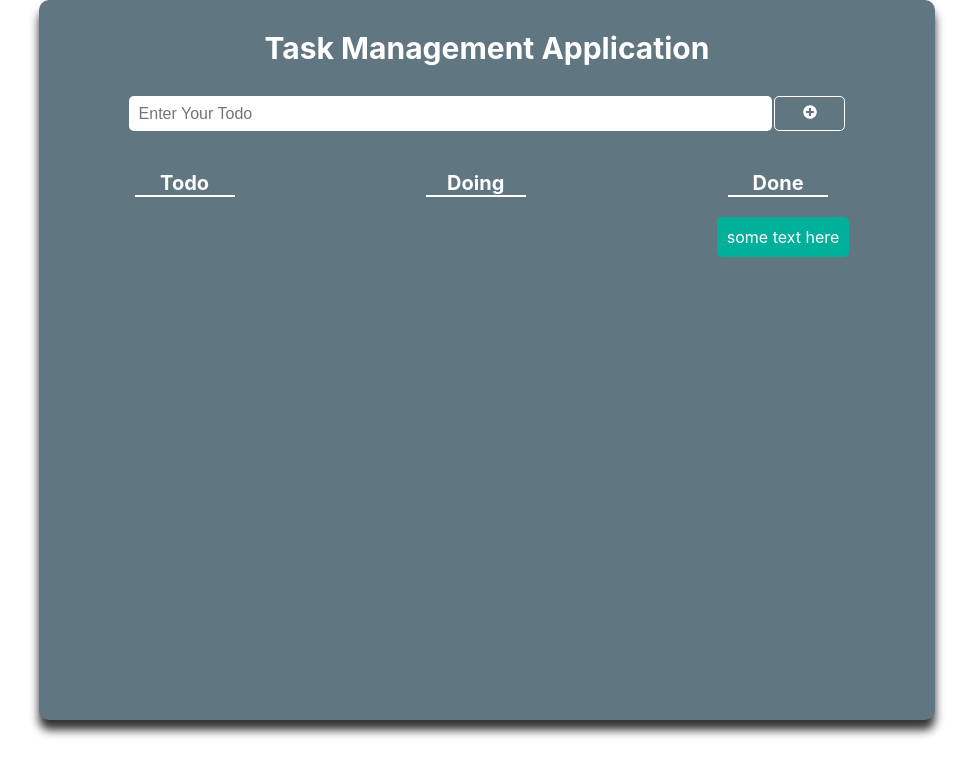
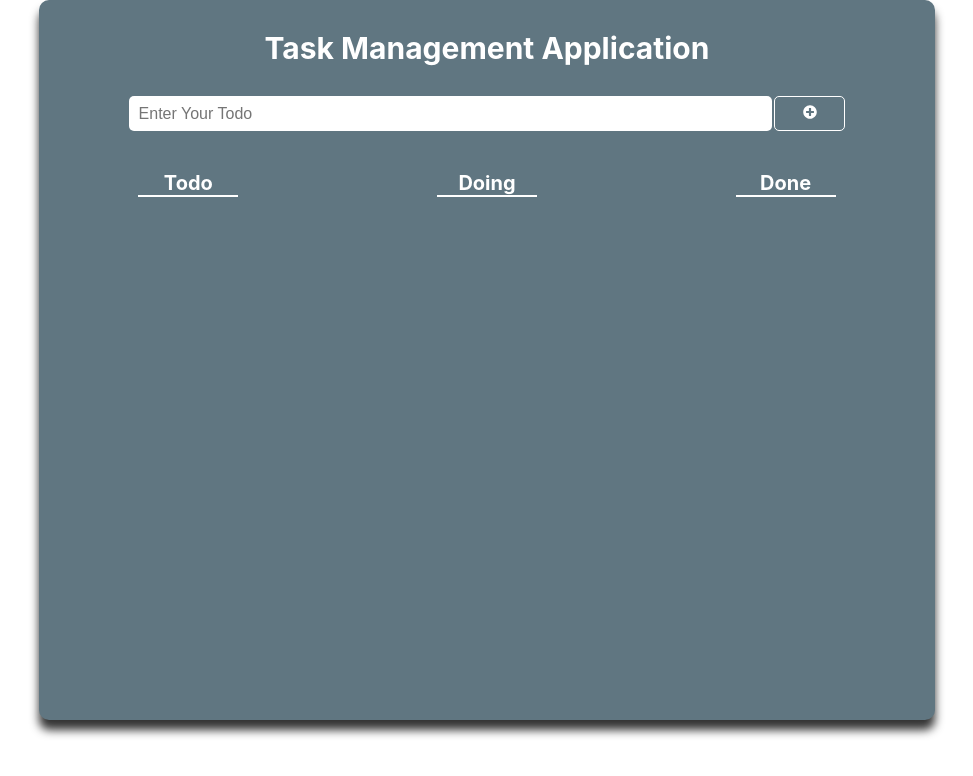
Before and after one commit to badshab454/task-management-application, a React (Vite) app: page / in a window 1280 px wide. Shown: the top 776 px of the page, without its empty margins (153-1126 px from the left). Built offline with nearby package versions, Linux system fonts and the light colour scheme.

Commit message:
filterarray

```diff
--- a/src/App.jsx
+++ b/src/App.jsx
@@ -16,15 +16,21 @@ const App = () => {
   };
 
   const addToProgress = (id) => {
-    const item = todos.find(x => x.id === id);
+    const item = todos.find((x) => x.id === id);
     setInprogress([item, ...inprogress]);
-    const filterarray = todos.filter(x => x.id !== id);
+    const filterarray = todos.filter((x) => x.id !== id);
     setTodos(filterarray);
-  }
+  };
   const deleteTodo = (id) => {
-    const filterarray = todos.filter(x => x.id !== id);
+    const filterarray = todos.filter((x) => x.id !== id);
     setTodos(filterarray);
-  }
+  };
+  const addtoCompleted = (id) => {
+    const item = inprogress.find((x) => x.id === id);
+    setCompleted([item, ...completed]);
+    const filterarray = inprogress.filter((x) => x.id !== id);
+    setInprogress(filterarray);
+  };
 
   useEffect(() => {}, [todos, inprogress]);
 
@@ -47,7 +53,7 @@ const App = () => {
         <div className="todos_wrapper">
           <div className="todo_list">
             <h3 className="todo_title">Todo</h3>
-            {todos.map((item, index) => (
+            {todos.map((item) => (
               <div className="todo_card" key={item.id}>
                 <p className="card_text">{item.text}</p>
                 <FaCheck
@@ -63,18 +69,23 @@ const App = () => {
           </div>
           <div className="todo_list">
             <h3 className="todo_title">Doing</h3>
-            {inprogress.map((item, index) =>
+            {inprogress.map((item) => (
               <div className="progress_card" key={item.key}>
-              <p className="card_text">{item.text}</p>
-              <FaCheck className="icon-progress-todo" />
-            </div>
-            )}
+                <p className="card_text">{item.text}</p>
+                <FaCheck
+                  onClick={() => addtoCompleted(item.id)}
+                  className="icon-progress-todo"
+                />
+              </div>
+            ))}
           </div>
           <div className="todo_list">
             <h3 className="todo_title">Done</h3>
-            <div className="completed_card">
-              <p className="card_text">some text here</p>
-            </div>
+            {completed.map((item) => (
+              <div className="completed_card" key={item.id}>
+                <p className="card_text">{item.text}</p>
+              </div>
+            ))}
           </div>
         </div>
       </div>
```
